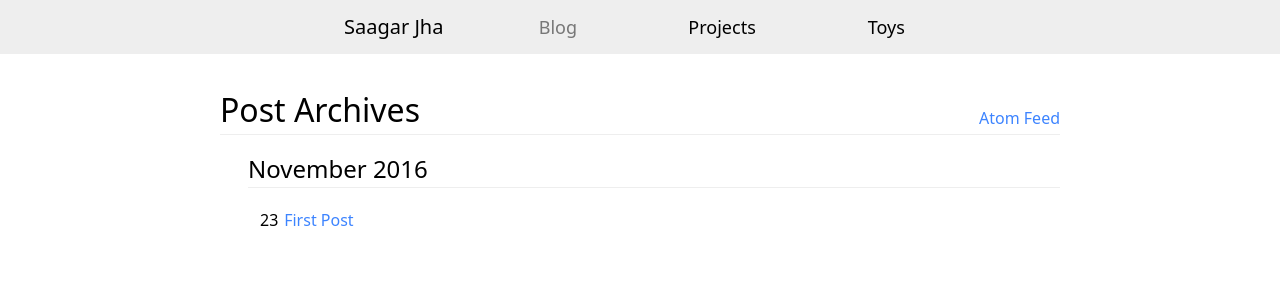
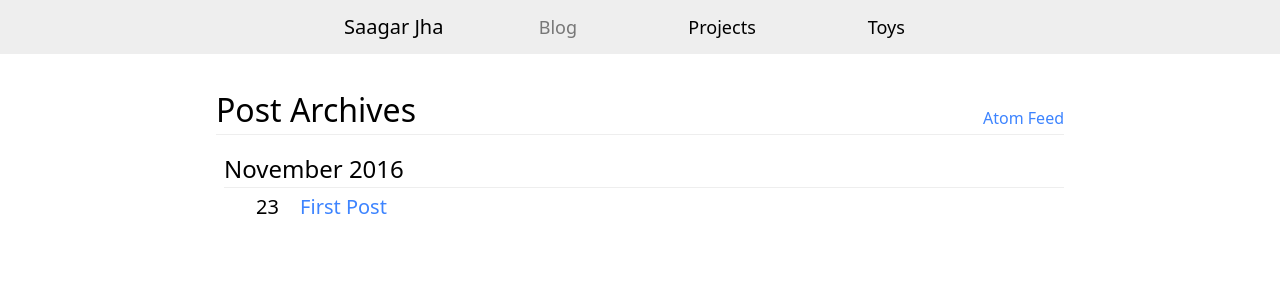
Before and after one commit to saagarjha/saagarjha.github.io, a Jekyll site: the page built from blog/index.md, in a window 1280 px wide. Shown: the top 300 px of the page. Built offline with Jekyll 4.4.1, drawn with Linux system fonts in a browser that asks for light colours.

Commit message:
Update blog layout

```diff
--- a/blog/blog.scss
+++ b/blog/blog.scss
@@ -5,10 +5,7 @@ $title_feed_font_size: 1rem;
 $title_feed_bottom: 0.25rem;
 $title_feed_right: 0;
 
-$dt_font_size: 1.5rem;
-$dt_line_height: 1.5;
-$dt_margin_size: 1rem 0.25rem 1rem 2rem;
-$dt_bottom_border: 1px solid #EEE;
+$dt_margin_size: 2rem 0.25rem 0.5rem 1.5rem;
 
 $p_width: 1rem;
 $p_margin: 0.25rem;
@@ -24,23 +21,13 @@ $p_margin: 0.25rem;
 	}
 }
 
-dl {
-	dt {
-		font-size: $dt_font_size;
-		line-height: $dt_line_height;
-		margin: $dt_margin_size;
-		border-bottom: $dt_bottom_border;
-	}
+section {
+	margin-left: 0.5rem;
 
-	dd {
-		a {
-			display: inline-block;
-		}
-
-		p {
-			display: inline-block;
-			width: $p_width;
-			margin: $p_margin;
+	h3 {
+		margin: 0rem;
+		time {
+			margin: 0rem 1rem 0rem 2rem;
 		}
 	}
 }
--- a/blog/index.md
+++ b/blog/index.md
@@ -6,16 +6,22 @@ relative_stylesheets:
 ---
 <h1 id="title">Post Archives <a href="{{ site.baseurl }}/feed.xml">Atom Feed</a></h1>
 
-<dl>
-{% for post in site.posts %}
-	{% capture date %}{{ post.date | date: "%B %Y" }}{% endcapture %}
-	{% if date != current_date %}
-		{% assign current_date = date %}
-		<dt>{{ current_date }}</dt>
-	{% endif %}
-	<dd>
-		<p>{{ post.date | date: "%-d" }}</p>
-		<a href="{{ post.url }}">{{ post.title }}</a>
-	</dd>
-{% endfor %}
-</dl>
+<div id="jekyll-needs-this-for-some-reason">
+	<section>
+	{% for post in site.posts %}
+		{% capture date %}{{ post.date | date: "%B %Y" }}{% endcapture %}
+		{% if date != current_date %}
+			{% if current_date %}
+				</section>
+				<section>
+			{% endif %}
+			{% assign current_date = date %}
+			<h2><time datetime="{{ post.date | date: "%Y-%m" }}">{{ current_date }}</time></h2>
+		{% endif %}
+		<h3>
+			<time datetime="{{ post.date | date: "%d" }}">{{ post.date | date: "%-d" }}</time>
+			<a href="{{ post.url }}">{{ post.title }}</a>
+		</h3>
+	{% endfor %}
+	</section>
+</div>
--- a/css/page.scss
+++ b/css/page.scss
@@ -11,10 +11,10 @@ $article_color: (
 	dark: white,
 );
 
-$p_margin_size: 0.25rem;
+$p_margin_size: 0.25rem 0;
 
 $h_line_height: 1.5;
-$h_margin_size: 1rem 0.25rem 0.25rem 0.25rem;
+$h_margin_size: 1rem 0rem 0.25rem 0rem;
 
 $h1_font_size: 2rem;
 $h2_font_size: 1.5rem;
@@ -51,6 +51,8 @@ $blockquote_left_border: (
 );
 
 $figure_margin: 1rem;
+
+$hr_background_color: #EEE;
 
 article {
 	max-width: $article_width;
@@ -121,3 +123,9 @@ figure {
 figcaption {
 	text-align: center;
 }
+
+hr {
+	border: 0;
+	background-color: $hr_background_color;
+	height: 1px;
+}
```
